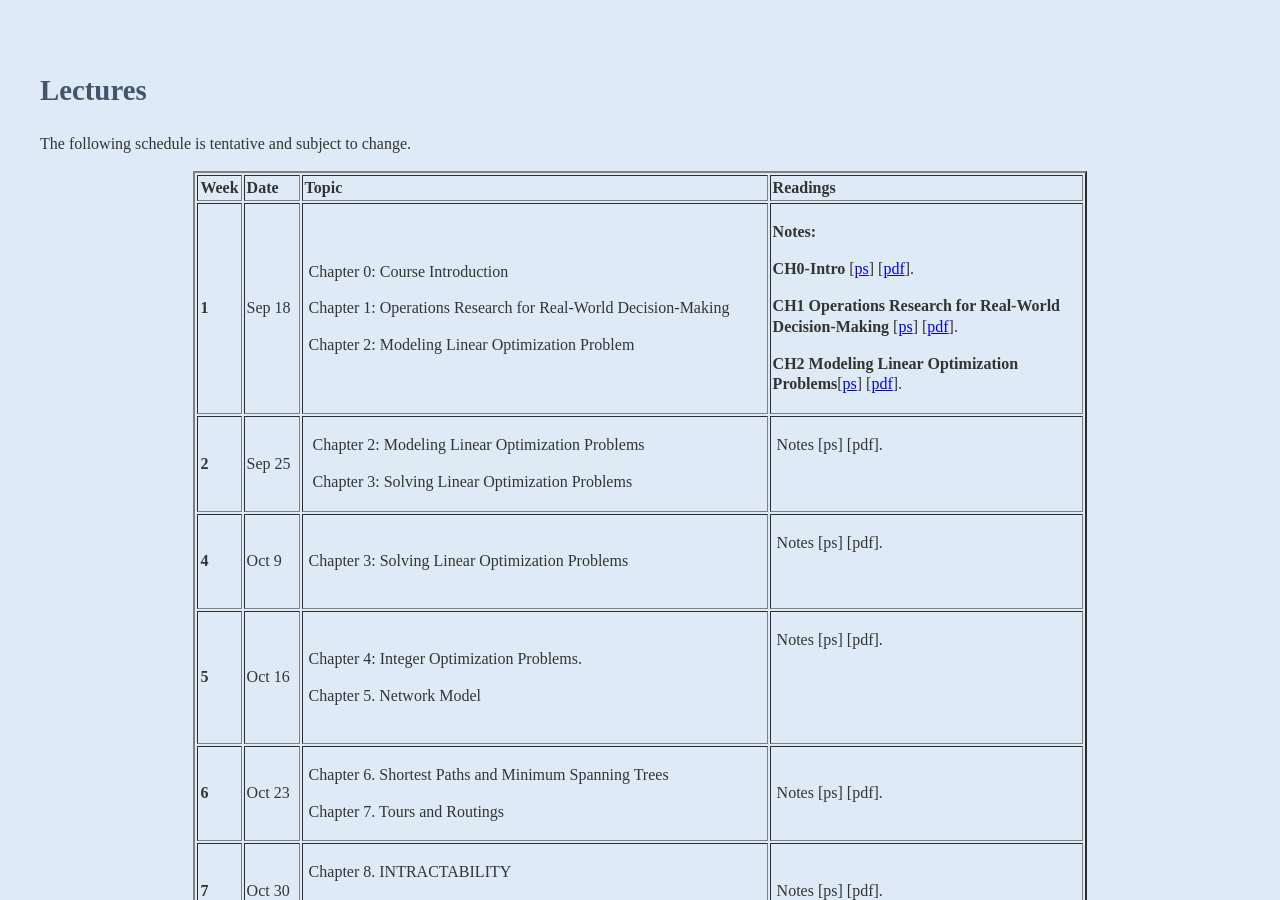
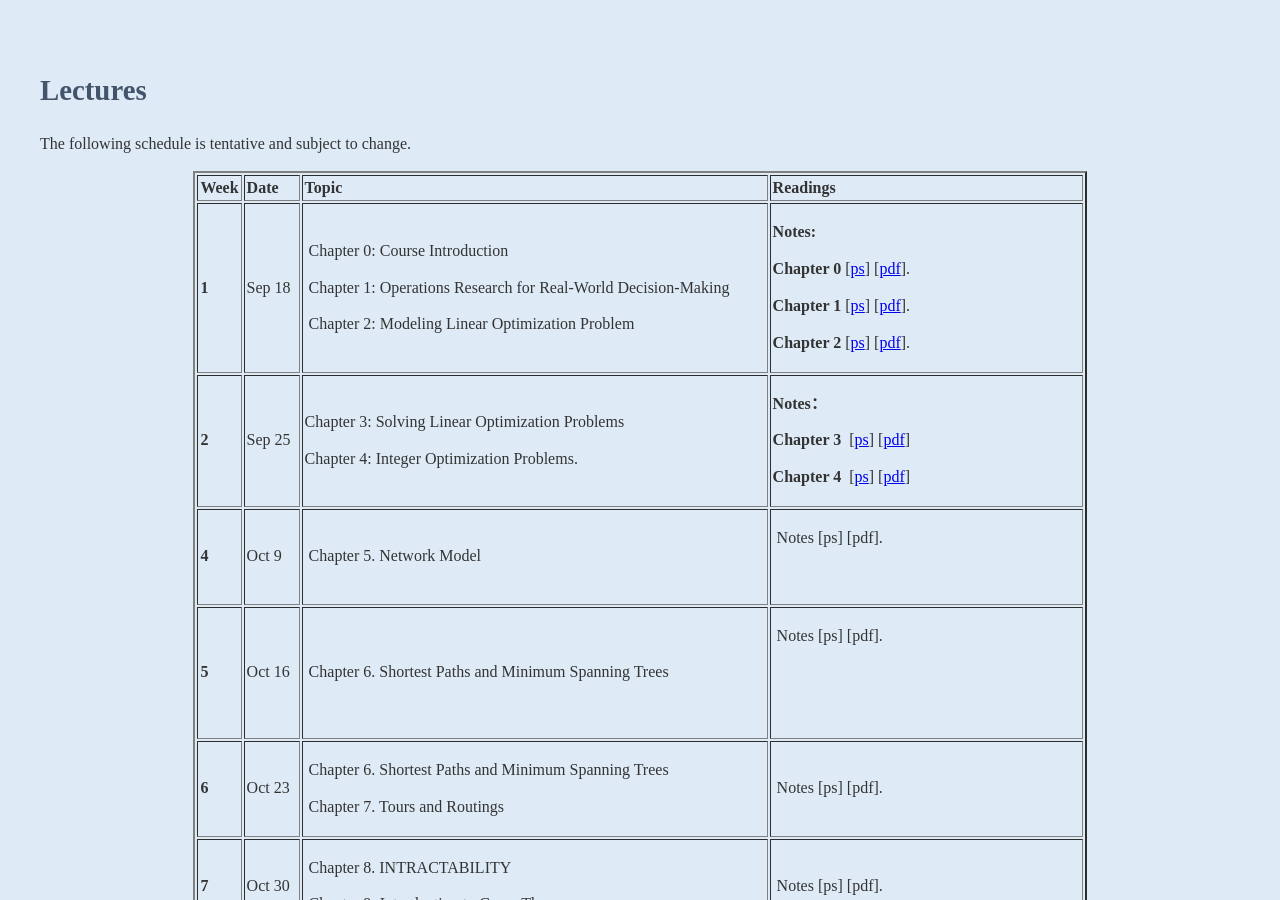
Before and after one commit to kejiwei/kejiwei.github.io, a Jekyll site: the page teaching/courses/OTM/index.html, which Jekyll copies as it is, in a window 1280 px wide and 900 px high, scrolled down 852 px. Built offline with Jekyll 4.4.1, drawn with Linux system fonts in a browser that asks for light colours; some of the changed text lies outside the part shown.

Commit message:
20250925 update1
index

```diff
--- a/teaching/courses/OTM/index.html
+++ b/teaching/courses/OTM/index.html
@@ -69,9 +69,9 @@
                   <p>&nbsp;Chapter 2: Modeling Linear Optimization Problem&nbsp;</p></td>
                 <td>
                   <p> <strong> Notes:</strong>&nbsp;</p>
-                  <p><strong>CH0-Intro</strong> [<a href="slides/CH0-Intro.ppsx">ps</a>] [<a href="slides/CH0-Intro.pdf">pdf</a>].</p>
-                  <p> <strong> CH1 Operations Research for Real-World Decision-Making</strong> [<a href="slides/CH1 Operations Research for Real-World Decision-Making.ppsx">ps</a>] [<a href="slides/CH1 Operations Research for Real-World Decision-Making.pdf">pdf</a>].&nbsp;</p>
-                  <p><strong>CH2 Modeling Linear Optimization Problems</strong>[<a href="slides/CH2 Modeling Linear Optimization Problems.ppsx">ps</a>] [<a href="slides/CH2 Modeling Linear Optimization Problems.pdf">pdf</a>].&nbsp;</p>
+                  <p><strong>Chapter 0</strong> [<a href="slides/CH0-Intro.ppsx">ps</a>] [<a href="slides/CH0-Intro.pdf">pdf</a>].</p>
+                  <p> <strong> Chapter 1</strong> [<a href="slides/CH1 Operations Research for Real-World Decision-Making.ppsx">ps</a>] [<a href="slides/CH1 Operations Research for Real-World Decision-Making.pdf">pdf</a>].&nbsp;</p>
+                  <p><strong>Chapter 2&nbsp;</strong>[<a href="slides/CH2 Modeling Linear Optimization Problems.ppsx">ps</a>] [<a href="slides/CH2 Modeling Linear Optimization Problems.pdf">pdf</a>].&nbsp;</p>
 
                   </td>
                 </tr>
@@ -79,18 +79,19 @@
                 <tr>
                 <td><b>2</b></td>
                 <td>Sep 25</td>
-                <td><p>&nbsp; Chapter 2: Modeling Linear Optimization Problems</p>
-                  <p>&nbsp; Chapter 3: Solving Linear Optimization Problems&nbsp;</p></td>
+                <td><p>Chapter 3: Solving Linear Optimization Problems</p>
+                  <p>Chapter 4: Integer Optimization Problems.</p></td>
                 <td>
-                  <p> &nbsp;Notes [ps] [pdf].&nbsp;</p>
-                  <p>&nbsp; </p></td>
+                  <p> <strong> Notes：</strong></p>
+                  <p><strong>Chapter 3&nbsp;</strong> [<a href="slides/CH3 Solving Linear Optimization Problems.ppsx">ps</a>] [<a href="slides/CH3 Solving Linear Optimization Problems.pdf">pdf</a>]</p>
+                  <p><strong>Chapter 4</strong>&nbsp; [<a href="slides/CH4 Integer Optimization Problems.ppsx">ps</a>] [<a href="slides/CH4 Integer Optimization Problems.pdf">pdf</a>]</p></td>
                 </tr>
 
 
                 <tr>
                 <td><b>4</b></td>
                 <td>Oct 9</td>
-                <td>&nbsp;Chapter 3: Solving Linear Optimization Problems</td>
+                <td>&nbsp;Chapter 5. Network Model</td>
                 <td>
                   <p> &nbsp;Notes [ps] [pdf].</p>
                   <p><strong>&nbsp;</strong></p></td>
@@ -99,8 +100,8 @@
                 <tr>
                 <td><b>5</b></td>
                 <td>Oct 16</td>
-                <td><p>&nbsp;Chapter 4: Integer Optimization Problems.&nbsp;</p>
-                  <p>&nbsp;Chapter 5. Network Model </p></td>
+                <td>
+                  <p>&nbsp;Chapter 6. Shortest Paths and Minimum Spanning Trees </p></td>
                 <td>
                   <p> <strong>&nbsp;</strong>Notes [ps] [pdf].&nbsp;</p>
                   <p><strong>&nbsp;</strong>&nbsp;</p>
```
Also changed, not shown: other parts of teaching/courses/OTM/index.html (+2 -2 lines), 5 other files.
